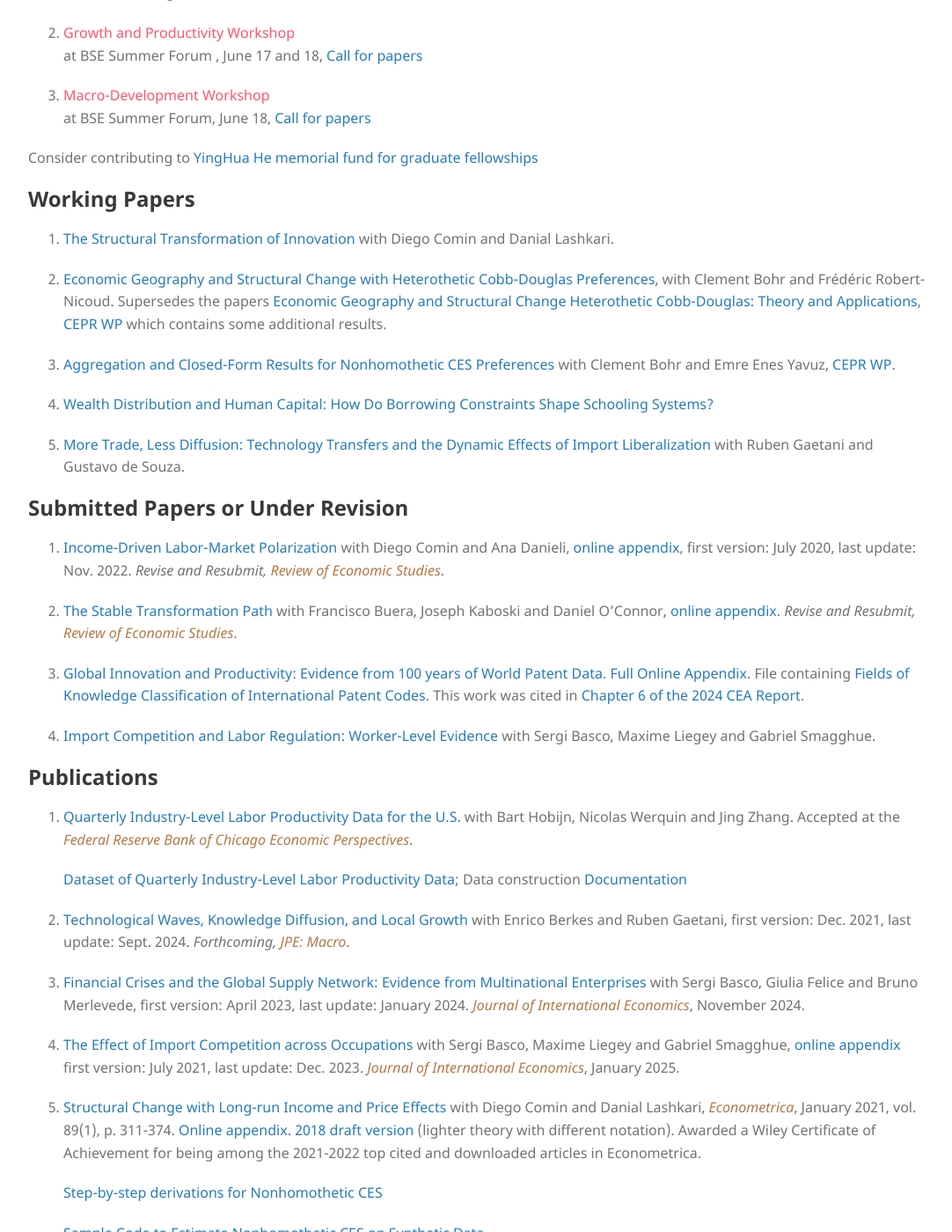
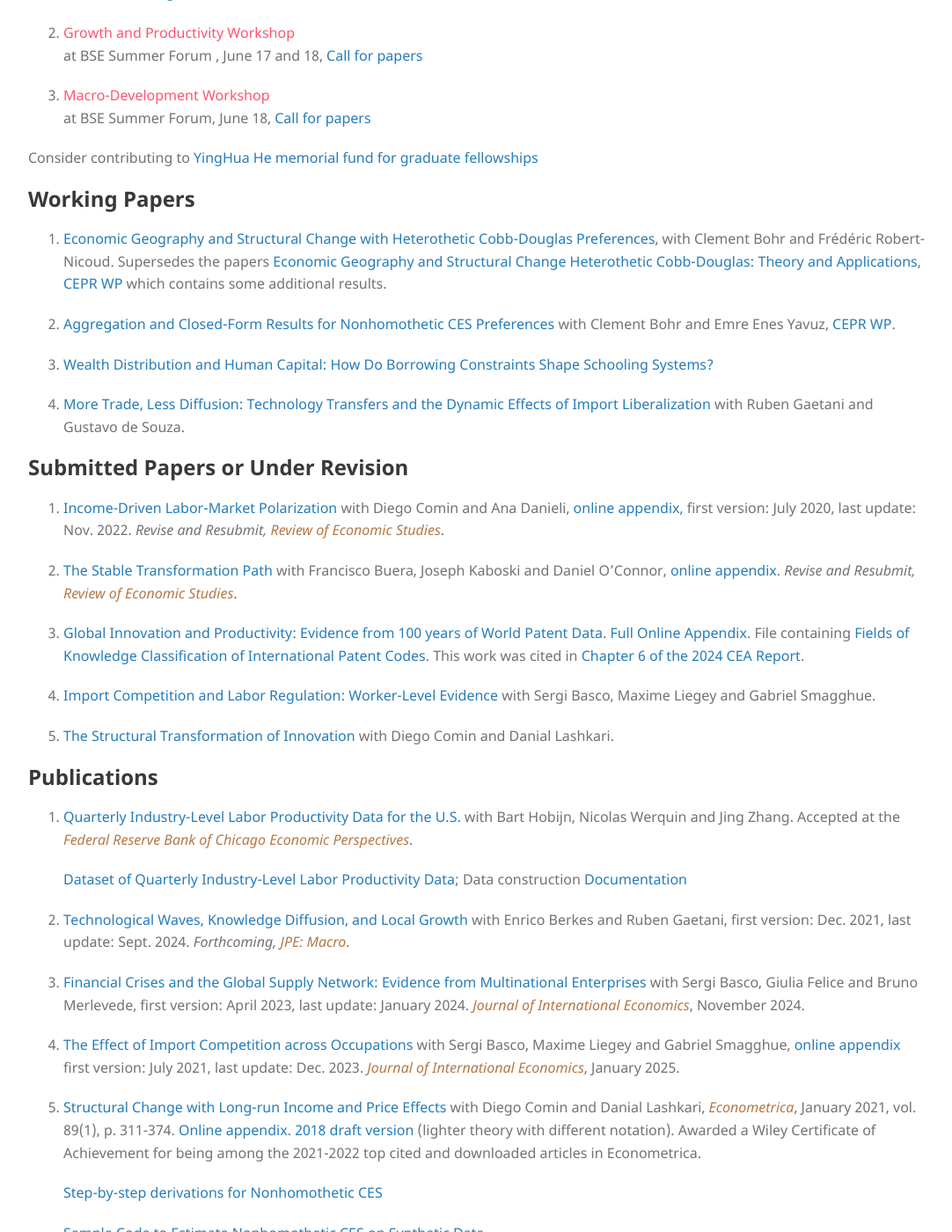
Before and after one commit to mestieri/mestieri.github.io, a Jekyll site: the page built from index.md, in a window 1280 px wide and 1400 px high, scrolled down 543 px. Shown: the whole window at 88% size, without its empty margins (96-1178 px from the left). Built offline with Jekyll 4.4.1, drawn with Linux system fonts in a browser that asks for light colours; part of the change alters nothing that is shown.

```diff
--- a/index.md
+++ b/index.md
@@ -88,17 +88,15 @@ Consider contributing to [YingHua He memorial fund for graduate fellowships](htt
 
 ## Working Papers
 
-1. [The Structural Transformation of Innovation](https://www.dropbox.com/scl/fi/v6hx2gn2g6g2hpmygllpk/CLM2.pdf?rlkey=0y9sjmiksgxm39w2pbep0zjq2&dl=0) with Diego Comin and Danial Lashkari.
-
-2.  [Economic Geography and Structural Change with Heterothetic
+1.  [Economic Geography and Structural Change with Heterothetic
 Cobb-Douglas Preferences](https://www.dropbox.com/scl/fi/xo7rapzw5rcoed6pvjf79/EcoGeo-StructChange-HCD.pdf?rlkey=ddjsji9a0rugt3mtncnyocf1n&dl=0), with Clement Bohr and Frédéric Robert-Nicoud. Supersedes the papers [Economic Geography and Structural Change](https://www.dropbox.com/scl/fi/bxhfrsu67d2nd9vpth9kk/BohrMestieriRobertnicoud.pdf?rlkey=mkg3m5n697su8r34flqa146lm&dl=0)  [Heterothetic Cobb-Douglas: Theory and Applications](https://www.dropbox.com/s/4ib6vfi0og7ixop/bmrn_hcd.pdf?dl=0), [CEPR WP](https://cepr.org/publications/dp18077) which contains some additional results.
 
-3. [Aggregation and Closed-Form Results
+2. [Aggregation and Closed-Form Results
 for Nonhomothetic CES Preferences](https://www.dropbox.com/scl/fi/obu49nw8d74wyeh64fc9f/BMY_closedform.pdf?rlkey=inrafvfuv22xz0z58pgb9oeqy&dl=0) with Clement Bohr and Emre Enes Yavuz, [CEPR WP](https://cepr.org/publications/dp18606).
 
-4. [Wealth Distribution and Human Capital: How Do Borrowing Constraints Shape Schooling Systems?](https://www.dropbox.com/s/w0fc7sthxh0mhtx/mestieri_wealthdistrib_humancapital.pdf?dl=0)
+3. [Wealth Distribution and Human Capital: How Do Borrowing Constraints Shape Schooling Systems?](https://www.dropbox.com/s/w0fc7sthxh0mhtx/mestieri_wealthdistrib_humancapital.pdf?dl=0)
 
-5. [More Trade, Less Diffusion: Technology Transfers and the Dynamic Effects of Import Liberalization](https://www.dropbox.com/scl/fi/y5l2ym51sj576dvtwt5en/dgm_mar2025.pdf?rlkey=e4bj483w6nidv67zyrj5crjcc&dl=0) with Ruben Gaetani and Gustavo de Souza.
+4. [More Trade, Less Diffusion: Technology Transfers and the Dynamic Effects of Import Liberalization](https://www.dropbox.com/scl/fi/y5l2ym51sj576dvtwt5en/dgm_mar2025.pdf?rlkey=e4bj483w6nidv67zyrj5crjcc&dl=0) with Ruben Gaetani and Gustavo de Souza.
 
 
 ## Submitted Papers or Under Revision
@@ -114,6 +112,8 @@ for Nonhomothetic CES Preferences](https://www.dropbox.com/scl/fi/obu49nw8d74wye
 3. [Global Innovation and Productivity: Evidence from 100 years of World Patent Data](https://www.dropbox.com/scl/fi/3nbtp328lugkp82lrytbn/bmm.pdf?rlkey=yaw5hgq9eav4vo6c7gt74ieuv&dl=0). [Full Online Appendix](https://www.dropbox.com/s/223f712mupuij5v/bmm_oa.pdf?dl=0). File containing [Fields of Knowledge Classification of International Patent Codes](https://www.dropbox.com/s/sne8ac9t22pwcy3/Fields_of_knowledge.csv?dl=0). This work was cited in [Chapter 6 of the 2024 CEA Report](https://www.whitehouse.gov/wp-content/uploads/2024/03/ERP-2024-CHAPTER-6.pdf).
 
 4. [Import Competition and Labor Regulation: Worker-Level Evidence](https://www.dropbox.com/scl/fi/yj5s143szs60qsgupjkgs/blms_regulation.pdf?rlkey=47vw3afhl8tvhp5nufeia0kij&dl=0) with Sergi Basco, Maxime Liegey and Gabriel Smagghue.
+
+5. [The Structural Transformation of Innovation](https://www.dropbox.com/scl/fi/v6hx2gn2g6g2hpmygllpk/CLM2.pdf?rlkey=0y9sjmiksgxm39w2pbep0zjq2&dl=0) with Diego Comin and Danial Lashkari.
 
 
 
```
